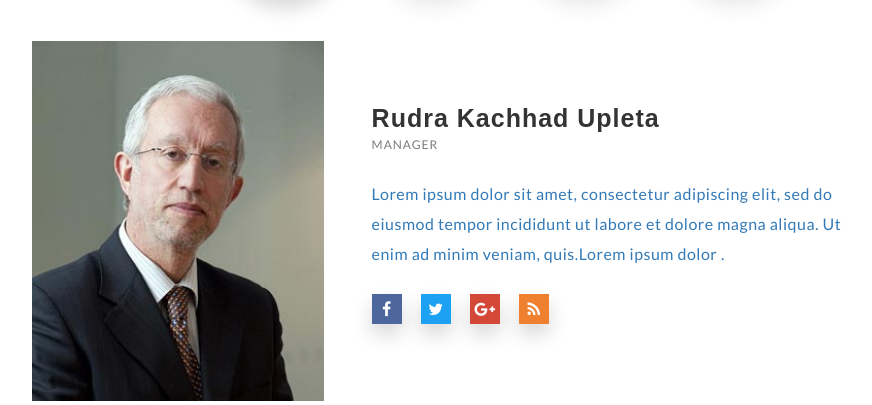
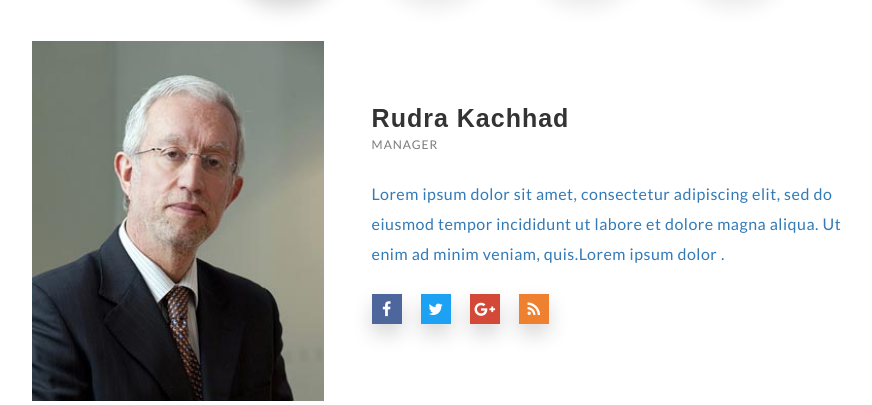
Before and after one commit to kunalberiya2477/Hotel, a PHP site: page / in a window 1280 px wide. Shown: the part 3493-3898 px from the top of the page, without its empty margins (132-1004 px from the left). Run offline with PHP 8.4, Linux system fonts and the light colour scheme; some web fonts are replaced.

Commit message:
Name Rudra

```diff
--- a/index.php
+++ b/index.php
@@ -287,7 +287,7 @@ include('db.php');
 						<div class="col-md-6 team-img-w3-agile">
 						</div>
 						<div class="col-md-6 team-Info-agileits">
-							<h4>Rudra Kachhad Upleta</h4>
+							<h4>Rudra Kachhad </h4>
 							<span>Manager</span>
 							<p>Lorem ipsum dolor sit amet, consectetur adipiscing elit, sed do eiusmod tempor incididunt ut labore et dolore magna aliqua. Ut enim ad minim veniam, quis.Lorem ipsum dolor .</p>
 						<div class="social-bnr-agileits footer-icons-agileinfo">
```
